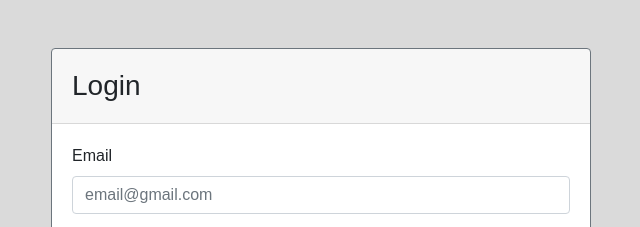
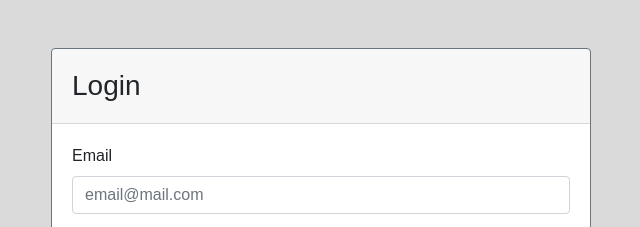
Before and after one commit to sergiiLiuk/water_control_rem, a plain HTML site: page login.html in a window 1280 px wide. Shown: the top 227 px of the page, 319-959 px from the left. Drawn offline with nearby package versions, Linux system fonts and the light colour scheme.

Commit message:
email input fixed

```diff
--- a/login.html
+++ b/login.html
@@ -33,7 +33,7 @@
                                 <form class="form" id="login-form" role="form" autocomplete="off">
                                     <div class="form-group">
                                         <label for="inputEmail3">Email</label>
-                                        <input type="email" class="form-control" id="inputEmail3" placeholder="email@gmail.com" required="">
+                                        <input type="email" class="form-control" id="inputEmail3" placeholder="email@mail.com" required="">
                                     </div>
                                     <div class="form-group">
                                         <label for="inputPassword3">Password</label>
```
Also changed, not shown: registration.html (+1 -1 lines).
